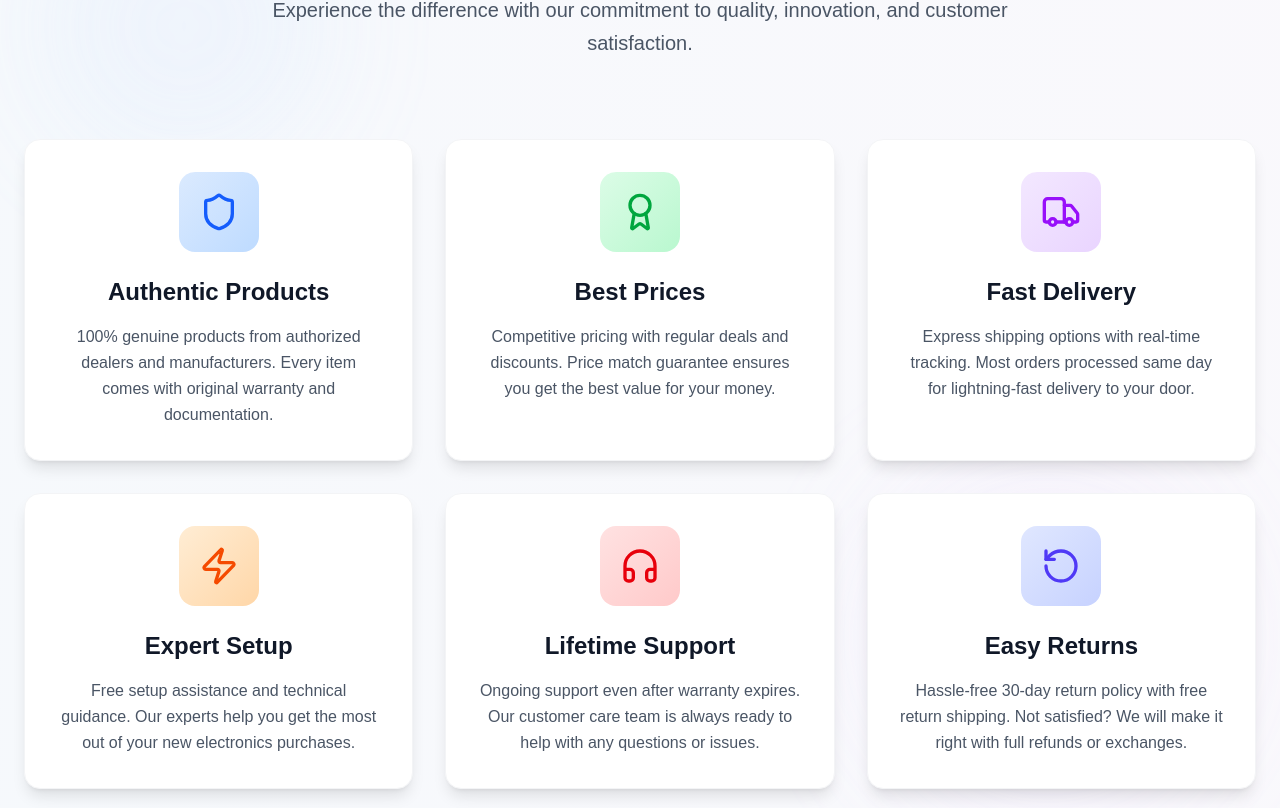
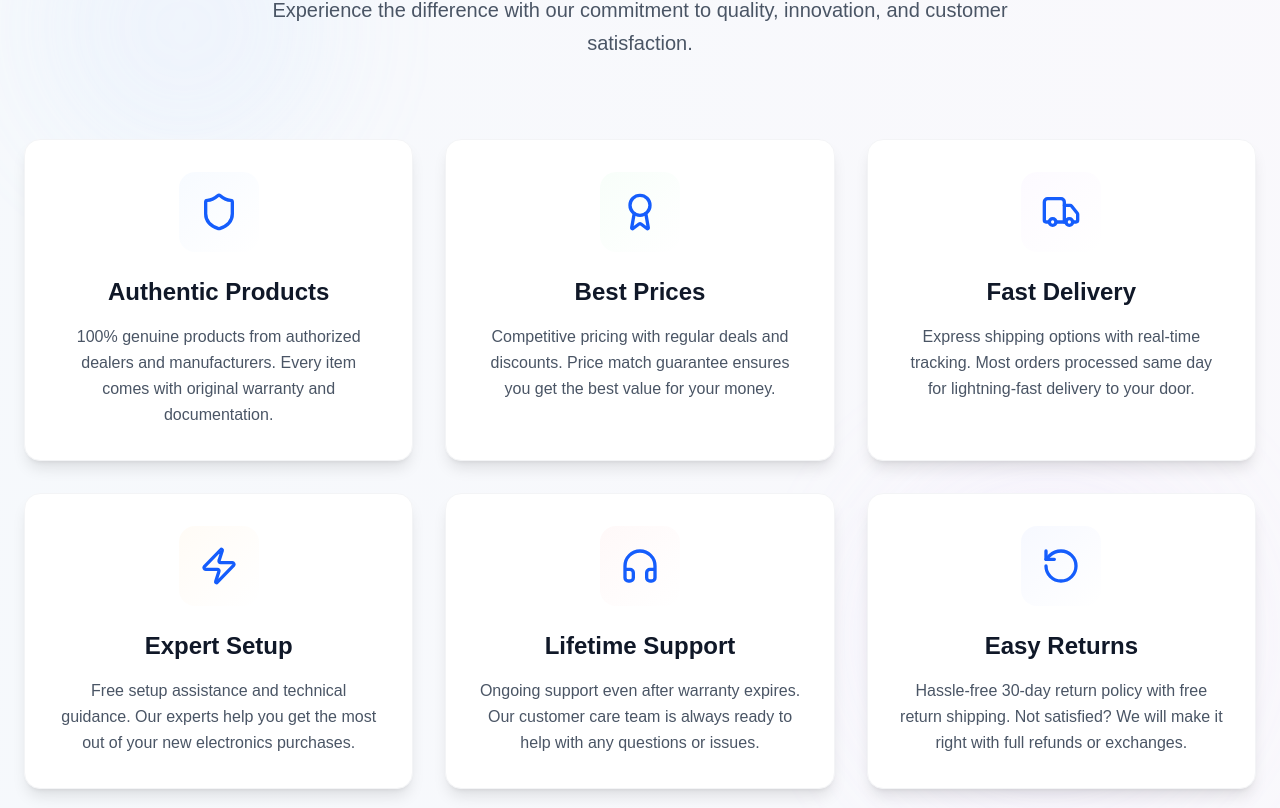
Before and after one commit to David-jano/eric-tech-rwanda, a Next.js app: page / in a window 1280 px wide. Shown: the part 952-1760 px from the top of the page. Built offline with nearby package versions, Linux system fonts and the light colour scheme.

Commit message:
respected reslnet

```diff
--- a/app/components/WhyChooseUs.tsx
+++ b/app/components/WhyChooseUs.tsx
@@ -1,6 +1,22 @@
 import React from 'react';
 import { Shield, Award, Truck, Zap, Headphones, RotateCcw } from 'lucide-react';
+
 /* eslint-disable react/no-unescaped-entities */
+
+const FeatureCard = ({ icon: Icon, title, description, colorClass }: { icon: React.ElementType, title: string, description: string, colorClass: string }) => (
+  <div className={`group relative bg-white p-8 rounded-2xl shadow-lg hover:shadow-2xl transition-all duration-500 transform hover:-translate-y-3 hover:scale-105 border border-gray-100 overflow-hidden`}>
+    <div className={`absolute inset-0 bg-gradient-to-br ${colorClass} opacity-0 group-hover:opacity-100 transition-opacity duration-500`}></div>
+    <div className="absolute top-0 left-0 w-full h-1 bg-gradient-to-r from-blue-500 to-blue-600 transform scale-x-0 group-hover:scale-x-100 transition-transform duration-500 origin-left"></div>
+
+    <div className="relative z-10">
+      <div className={`bg-gradient-to-br ${colorClass} w-20 h-20 rounded-2xl flex items-center justify-center mx-auto mb-6 group-hover:rotate-12 group-hover:scale-110 transition-all duration-500`}>
+        <Icon className="w-10 h-10 text-blue-600 group-hover:text-blue-700 transition-colors duration-300" />
+      </div>
+      <h3 className="text-2xl font-bold mb-4 text-gray-900 group-hover:text-blue-900 transition-colors duration-300 text-center">{title}</h3>
+      <p className="text-gray-600 leading-relaxed group-hover:text-gray-700 transition-colors duration-300 text-center">{description}</p>
+    </div>
+  </div>
+);
 
 const WhyChooseUs = () => {
   return (
@@ -23,113 +39,47 @@ const WhyChooseUs = () => {
 
         {/* Card Grid */}
         <div className="grid md:grid-cols-2 lg:grid-cols-3 gap-8">
-          {/* Card 1: Authentic Products */}
-          <div className="group relative bg-white p-8 rounded-2xl shadow-lg hover:shadow-2xl transition-all duration-500 transform hover:-translate-y-3 hover:scale-105 border border-gray-100 overflow-hidden">
-            <div className="absolute inset-0 bg-gradient-to-br from-blue-50/50 to-transparent opacity-0 group-hover:opacity-100 transition-opacity duration-500"></div>
-            <div className="absolute top-0 left-0 w-full h-1 bg-gradient-to-r from-blue-500 to-blue-600 transform scale-x-0 group-hover:scale-x-100 transition-transform duration-500 origin-left"></div>
+          <FeatureCard
+            icon={Shield}
+            title="Authentic Products"
+            description="100% genuine products from authorized dealers and manufacturers. Every item comes with original warranty and documentation."
+            colorClass="from-blue-50/50 to-transparent"
+          />
 
-            <div className="relative z-10">
-              <div className="bg-gradient-to-br from-blue-100 to-blue-200 w-20 h-20 rounded-2xl flex items-center justify-center mx-auto mb-6 group-hover:rotate-12 group-hover:scale-110 transition-all duration-500">
-                <Shield className="w-10 h-10 text-blue-600 group-hover:text-blue-700 transition-colors duration-300" />
-              </div>
-              <h3 className="text-2xl font-bold mb-4 text-gray-900 group-hover:text-blue-900 transition-colors duration-300 text-center">
-                Authentic Products
-              </h3>
-              <p className="text-gray-600 leading-relaxed group-hover:text-gray-700 transition-colors duration-300 text-center">
-                100% genuine products from authorized dealers and manufacturers. Every item comes with original warranty and documentation.
-              </p>
-            </div>
-          </div>
+          <FeatureCard
+            icon={Award}
+            title="Best Prices"
+            description="Competitive pricing with regular deals and discounts. Price match guarantee ensures you get the best value for your money."
+            colorClass="from-green-50/50 to-transparent"
+          />
 
-          {/* Card 2: Best Prices */}
-          <div className="group relative bg-white p-8 rounded-2xl shadow-lg hover:shadow-2xl transition-all duration-500 transform hover:-translate-y-3 hover:scale-105 border border-gray-100 overflow-hidden">
-            <div className="absolute inset-0 bg-gradient-to-br from-green-50/50 to-transparent opacity-0 group-hover:opacity-100 transition-opacity duration-500"></div>
-            <div className="absolute top-0 left-0 w-full h-1 bg-gradient-to-r from-green-500 to-green-600 transform scale-x-0 group-hover:scale-x-100 transition-transform duration-500 origin-left"></div>
+          <FeatureCard
+            icon={Truck}
+            title="Fast Delivery"
+            description="Express shipping options with real-time tracking. Most orders processed same day for lightning-fast delivery to your door."
+            colorClass="from-purple-50/50 to-transparent"
+          />
 
-            <div className="relative z-10">
-              <div className="bg-gradient-to-br from-green-100 to-green-200 w-20 h-20 rounded-2xl flex items-center justify-center mx-auto mb-6 group-hover:rotate-12 group-hover:scale-110 transition-all duration-500">
-                <Award className="w-10 h-10 text-green-600 group-hover:text-green-700 transition-colors duration-300" />
-              </div>
-              <h3 className="text-2xl font-bold mb-4 text-gray-900 group-hover:text-green-900 transition-colors duration-300 text-center">
-                Best Prices
-              </h3>
-              <p className="text-gray-600 leading-relaxed group-hover:text-gray-700 transition-colors duration-300 text-center">
-                Competitive pricing with regular deals and discounts. Price match guarantee ensures you get the best value for your money.
-              </p>
-            </div>
-          </div>
+          <FeatureCard
+            icon={Zap}
+            title="Expert Setup"
+            description="Free setup assistance and technical guidance. Our experts help you get the most out of your new electronics purchases."
+            colorClass="from-orange-50/50 to-transparent"
+          />
 
-          {/* Card 3: Fast Delivery */}
-          <div className="group relative bg-white p-8 rounded-2xl shadow-lg hover:shadow-2xl transition-all duration-500 transform hover:-translate-y-3 hover:scale-105 border border-gray-100 overflow-hidden">
-            <div className="absolute inset-0 bg-gradient-to-br from-purple-50/50 to-transparent opacity-0 group-hover:opacity-100 transition-opacity duration-500"></div>
-            <div className="absolute top-0 left-0 w-full h-1 bg-gradient-to-r from-purple-500 to-purple-600 transform scale-x-0 group-hover:scale-x-100 transition-transform duration-500 origin-left"></div>
+          <FeatureCard
+            icon={Headphones}
+            title="Lifetime Support"
+            description="Ongoing support even after warranty expires. Our customer care team is always ready to help with any questions or issues."
+            colorClass="from-red-50/50 to-transparent"
+          />
 
-            <div className="relative z-10">
-              <div className="bg-gradient-to-br from-purple-100 to-purple-200 w-20 h-20 rounded-2xl flex items-center justify-center mx-auto mb-6 group-hover:rotate-12 group-hover:scale-110 transition-all duration-500">
-                <Truck className="w-10 h-10 text-purple-600 group-hover:text-purple-700 transition-colors duration-300" />
-              </div>
-              <h3 className="text-2xl font-bold mb-4 text-gray-900 group-hover:text-purple-900 transition-colors duration-300 text-center">
-                Fast Delivery
-              </h3>
-              <p className="text-gray-600 leading-relaxed group-hover:text-gray-700 transition-colors duration-300 text-center">
-                Express shipping options with real-time tracking. Most orders processed same day for lightning-fast delivery to your door.
-              </p>
-            </div>
-          </div>
-
-          {/* Card 4: Expert Setup */}
-          <div className="group relative bg-white p-8 rounded-2xl shadow-lg hover:shadow-2xl transition-all duration-500 transform hover:-translate-y-3 hover:scale-105 border border-gray-100 overflow-hidden">
-            <div className="absolute inset-0 bg-gradient-to-br from-orange-50/50 to-transparent opacity-0 group-hover:opacity-100 transition-opacity duration-500"></div>
-            <div className="absolute top-0 left-0 w-full h-1 bg-gradient-to-r from-orange-500 to-orange-600 transform scale-x-0 group-hover:scale-x-100 transition-transform duration-500 origin-left"></div>
-
-            <div className="relative z-10">
-              <div className="bg-gradient-to-br from-orange-100 to-orange-200 w-20 h-20 rounded-2xl flex items-center justify-center mx-auto mb-6 group-hover:rotate-12 group-hover:scale-110 transition-all duration-500">
-                <Zap className="w-10 h-10 text-orange-600 group-hover:text-orange-700 transition-colors duration-300" />
-              </div>
-              <h3 className="text-2xl font-bold mb-4 text-gray-900 group-hover:text-orange-900 transition-colors duration-300 text-center">
-                Expert Setup
-              </h3>
-              <p className="text-gray-600 leading-relaxed group-hover:text-gray-700 transition-colors duration-300 text-center">
-                Free setup assistance and technical guidance. Our experts help you get the most out of your new electronics purchases.
-              </p>
-            </div>
-          </div>
-
-          {/* Card 5: Lifetime Support */}
-          <div className="group relative bg-white p-8 rounded-2xl shadow-lg hover:shadow-2xl transition-all duration-500 transform hover:-translate-y-3 hover:scale-105 border border-gray-100 overflow-hidden">
-            <div className="absolute inset-0 bg-gradient-to-br from-red-50/50 to-transparent opacity-0 group-hover:opacity-100 transition-opacity duration-500"></div>
-            <div className="absolute top-0 left-0 w-full h-1 bg-gradient-to-r from-red-500 to-red-600 transform scale-x-0 group-hover:scale-x-100 transition-transform duration-500 origin-left"></div>
-
-            <div className="relative z-10">
-              <div className="bg-gradient-to-br from-red-100 to-red-200 w-20 h-20 rounded-2xl flex items-center justify-center mx-auto mb-6 group-hover:rotate-12 group-hover:scale-110 transition-all duration-500">
-                <Headphones className="w-10 h-10 text-red-600 group-hover:text-red-700 transition-colors duration-300" />
-              </div>
-              <h3 className="text-2xl font-bold mb-4 text-gray-900 group-hover:text-red-900 transition-colors duration-300 text-center">
-                Lifetime Support
-              </h3>
-              <p className="text-gray-600 leading-relaxed group-hover:text-gray-700 transition-colors duration-300 text-center">
-                Ongoing support even after warranty expires. Our customer care team is always ready to help with any questions or issues.
-              </p>
-            </div>
-          </div>
-
-          {/* Card 6: Easy Returns */}
-          <div className="group relative bg-white p-8 rounded-2xl shadow-lg hover:shadow-2xl transition-all duration-500 transform hover:-translate-y-3 hover:scale-105 border border-gray-100 overflow-hidden">
-            <div className="absolute inset-0 bg-gradient-to-br from-indigo-50/50 to-transparent opacity-0 group-hover:opacity-100 transition-opacity duration-500"></div>
-            <div className="absolute top-0 left-0 w-full h-1 bg-gradient-to-r from-indigo-500 to-indigo-600 transform scale-x-0 group-hover:scale-x-100 transition-transform duration-500 origin-left"></div>
-
-            <div className="relative z-10">
-              <div className="bg-gradient-to-br from-indigo-100 to-indigo-200 w-20 h-20 rounded-2xl flex items-center justify-center mx-auto mb-6 group-hover:rotate-12 group-hover:scale-110 transition-all duration-500">
-                <RotateCcw className="w-10 h-10 text-indigo-600 group-hover:text-indigo-700 transition-colors duration-300" />
-              </div>
-              <h3 className="text-2xl font-bold mb-4 text-gray-900 group-hover:text-indigo-900 transition-colors duration-300 text-center">
-                Easy Returns
-              </h3>
-              <p className="text-gray-600 leading-relaxed group-hover:text-gray-700 transition-colors duration-300 text-center">
-                Hassle-free 30-day return policy with free return shipping. Not satisfied? We will make it right with full refunds or exchanges.
-              </p>
-            </div>
-          </div>
+          <FeatureCard
+            icon={RotateCcw}
+            title="Easy Returns"
+            description="Hassle-free 30-day return policy with free return shipping. Not satisfied? We will make it right with full refunds or exchanges."
+            colorClass="from-indigo-50/50 to-transparent"
+          />
         </div>
       </div>
 
```
